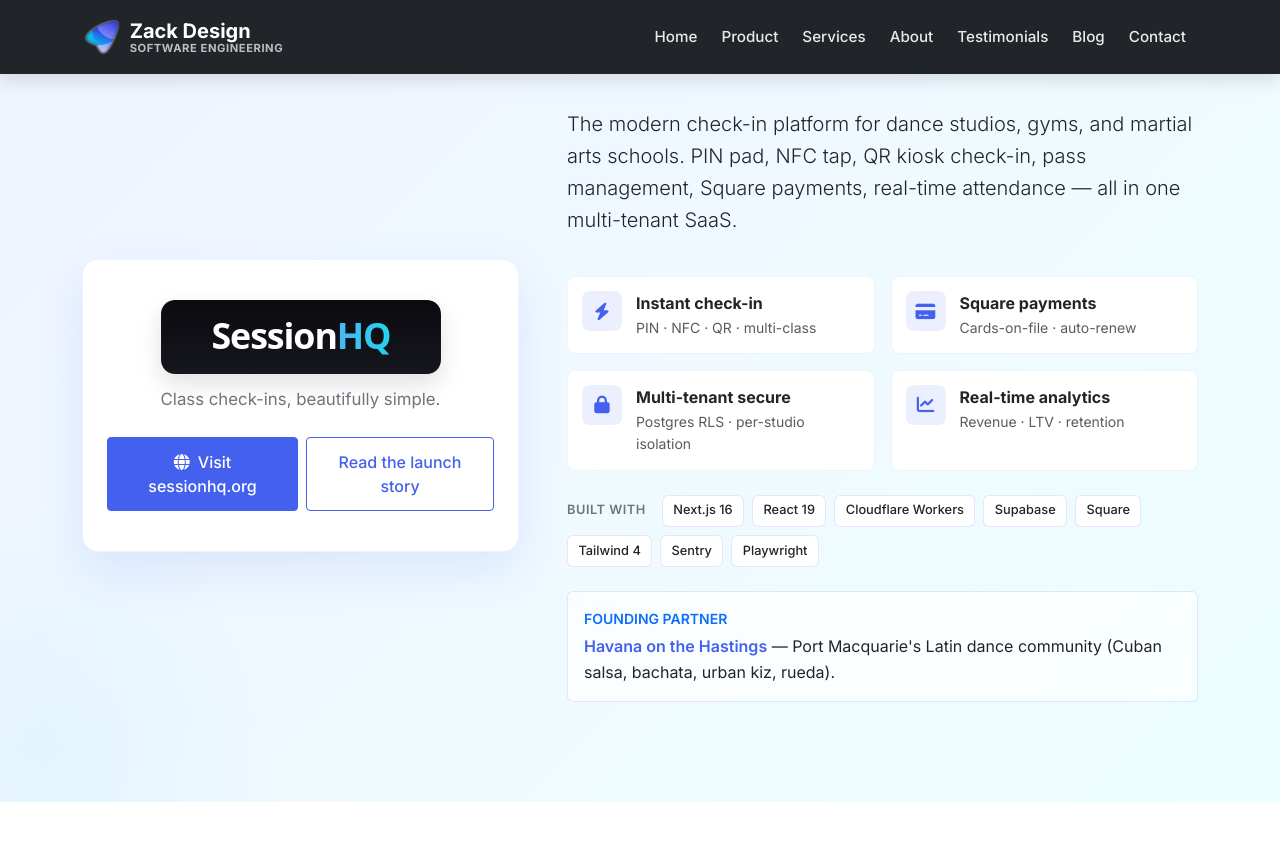
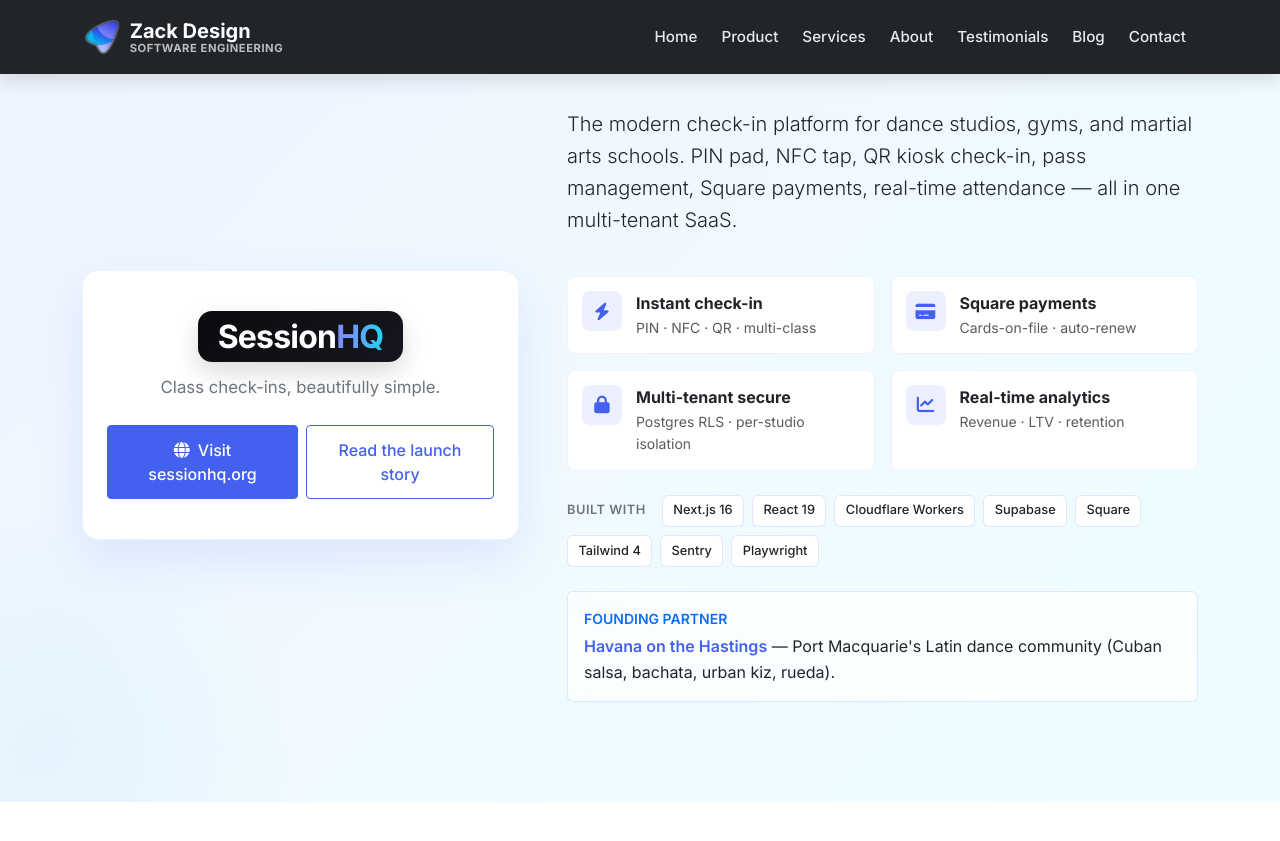
Before and after one commit to zackdesign/zackdesign.github.io, a Jekyll site: the page built from index.html, in a window 1280 px wide and 900 px high, scrolled down 1106 px. Shown: the top 841 px of the window. Built offline with Jekyll 4.4.1, drawn with Linux system fonts in a browser that asks for light colours.

Commit message:
fix: Render SessionHQ wordmark inline with Inter for pixel-perfect match
Co-Authored-By: Claude Opus 4.7 (1M context) <noreply@anthropic.com>

```diff
--- a/_layouts/default.html
+++ b/_layouts/default.html
@@ -93,7 +93,7 @@
           <div class="row align-items-center g-5">
             <div class="col-lg-5 text-center">
               <div class="product-showcase-card">
-                <img src="/images/sessionhq-wordmark.svg" width="280" height="75" alt="SessionHQ" class="product-wordmark">
+                <span class="sessionhq-wordmark" aria-label="SessionHQ">Session<span class="sessionhq-hq">HQ</span></span>
                 <p class="product-tagline">Class check-ins, beautifully simple.</p>
                 <div class="d-flex flex-column flex-sm-row gap-2 justify-content-center mt-2">
                   <a href="https://sessionhq.org" target="_blank" rel="noopener" class="btn btn-primary btn-lg">
--- a/css/custom.css
+++ b/css/custom.css
@@ -838,13 +838,26 @@ a:hover {
   box-shadow: 0 25px 60px rgba(67, 97, 238, 0.18);
 }
 
-.product-wordmark {
-  width: 100%;
-  max-width: 280px;
-  height: auto;
+/* SessionHQ wordmark — mirrors the live product logo (font-bold, tracking-tight, gradient HQ on dark pill). */
+.sessionhq-wordmark {
+  display: inline-block;
+  padding: 0.6rem 1.25rem;
+  background: linear-gradient(135deg, #0a0a0f, #16161e);
   border-radius: 0.875rem;
-  box-shadow: 0 10px 25px rgba(0, 0, 0, 0.12);
+  font-family: Inter, system-ui, -apple-system, "Segoe UI", sans-serif;
+  font-weight: 700;
+  letter-spacing: -0.025em;
+  font-size: 2rem;
+  line-height: 1;
+  color: #ffffff;
+  box-shadow: 0 10px 25px rgba(0, 0, 0, 0.15);
   margin-bottom: 0.75rem;
+}
+.sessionhq-hq {
+  background: linear-gradient(to right, #818cf8, #60a5fa, #22d3ee);
+  -webkit-background-clip: text;
+  -webkit-text-fill-color: transparent;
+  background-clip: text;
 }
 
 .product-tagline {
```
Also changed, not shown: images/sessionhq-wordmark.svg (deleted).
